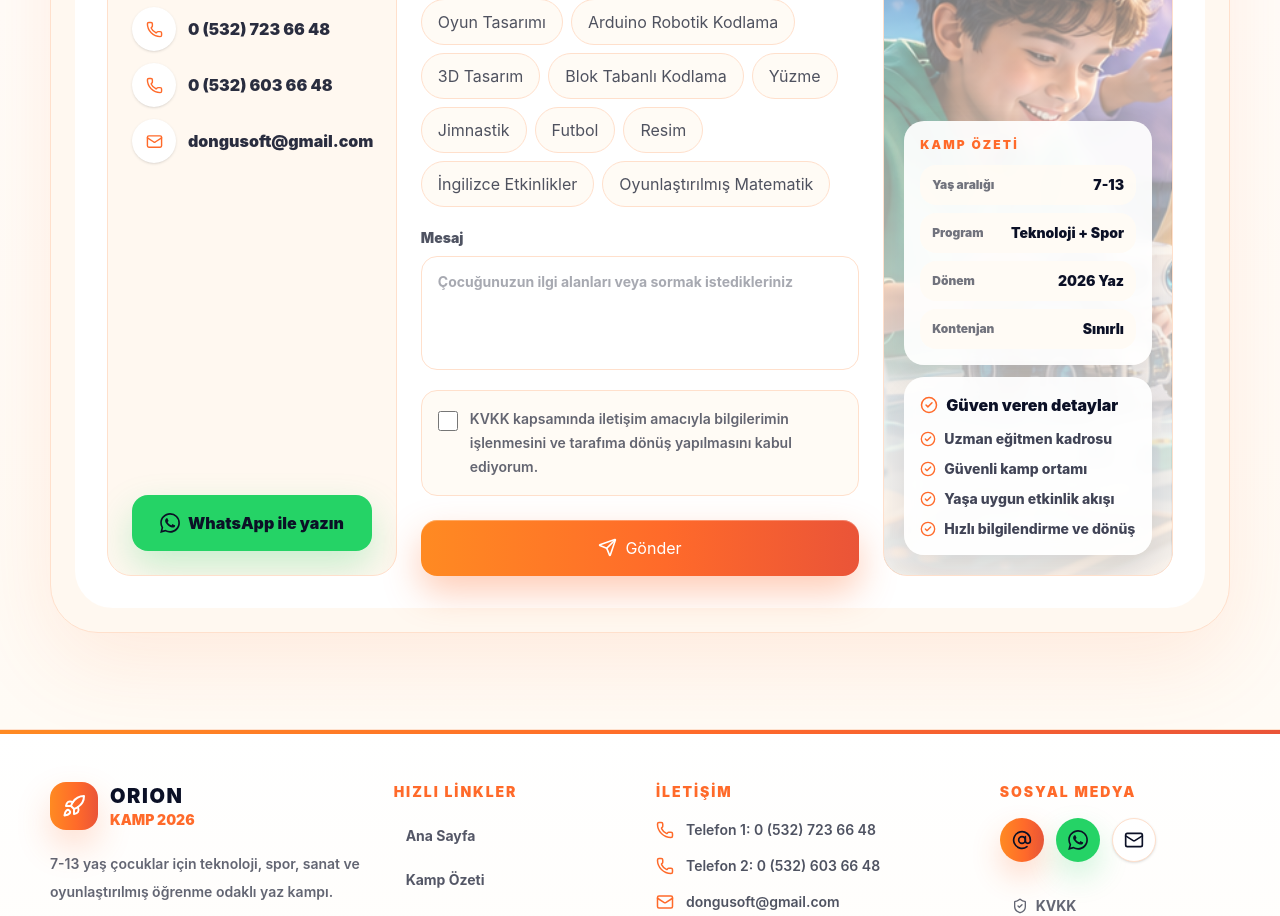
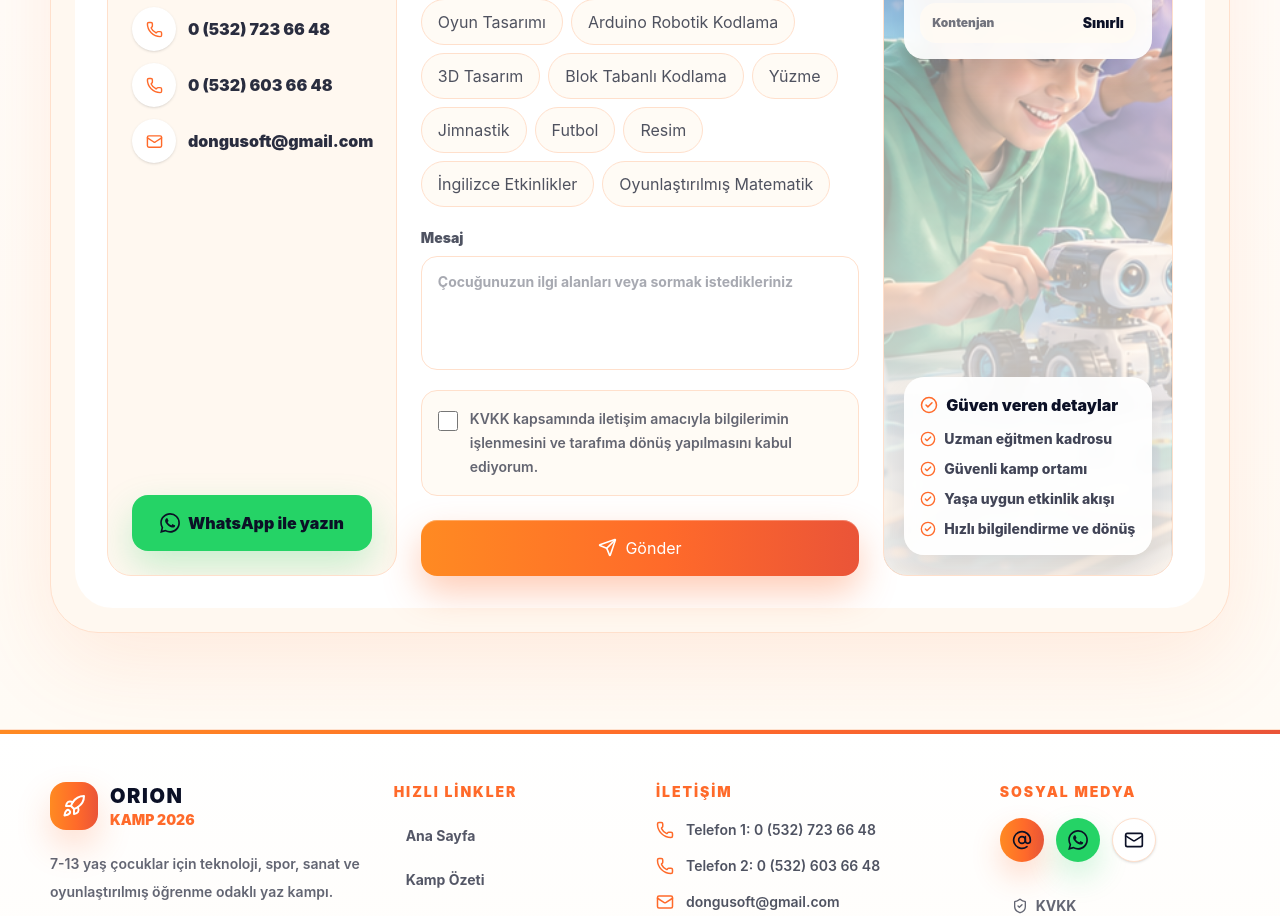
Before and after one commit to donguoriontanitim/oriontanitim, a React (Vite) app: page / in a window 1280 px wide. Shown: the part 6600-7516 px from the top of the page. Built offline with nearby package versions, Linux system fonts and the light colour scheme; no server answers.

Commit message:
Move contact summary to top

```diff
--- a/src/components/ContactSection.jsx
+++ b/src/components/ContactSection.jsx
@@ -353,7 +353,6 @@ function ContactSection({ programs, contactInfo, contactImage, contactQuickImage
                 </span>
               </div>
 
-              <div className="grid gap-3">
               <div className="rounded-[1.25rem] bg-white/92 p-4 shadow-[0_14px_34px_rgba(11,16,38,0.1)] backdrop-blur">
                 <p className="text-xs font-black uppercase tracking-[0.18em] text-[#FF6A2A]">
                   Kamp Özeti
@@ -371,6 +370,7 @@ function ContactSection({ programs, contactInfo, contactImage, contactQuickImage
                 </dl>
               </div>
 
+              <div className="grid gap-3">
                 <div className="rounded-[1.25rem] bg-white/92 p-4 shadow-[0_14px_34px_rgba(11,16,38,0.1)] backdrop-blur">
                   <p className="flex items-center gap-2 text-base font-black text-[#0B1026]">
                     <CheckCircle2 size={18} className="text-[#FF6A2A]" aria-hidden="true" />
```
Lines whose indentation alone changed are shown as unchanged.
